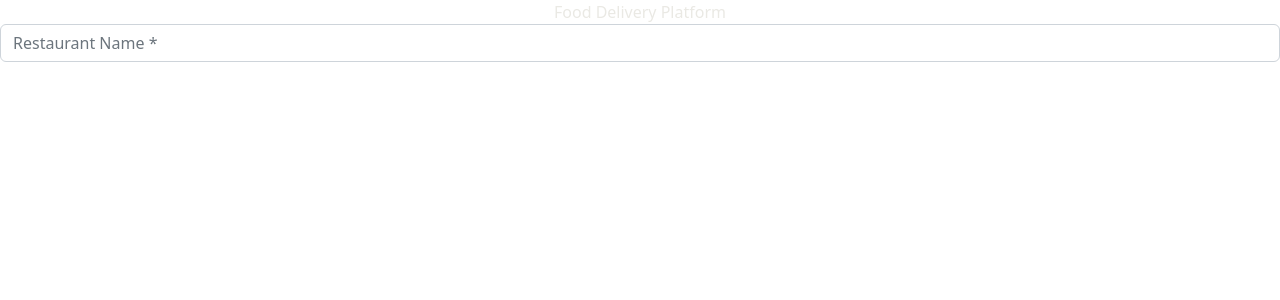
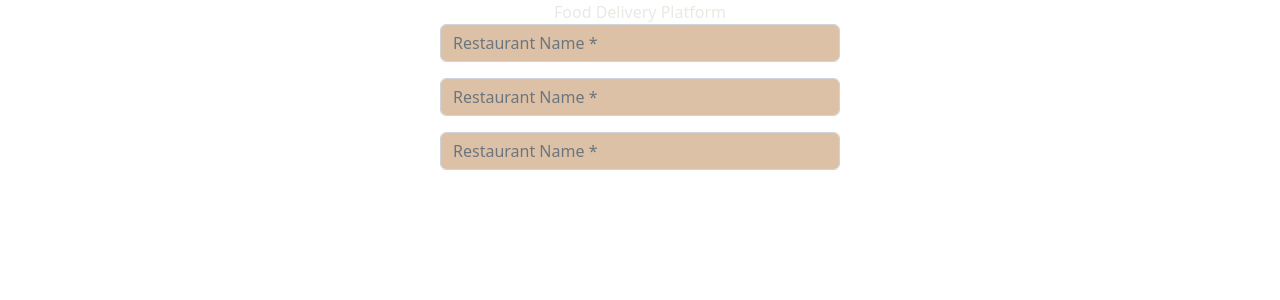
Before and after one commit to DavidMukhiya/food-delivery-platform, a React (Create React App) app in the folder food-delivery-platform/: page / in a window 1280 px wide. Shown: the top 300 px of the page. Built offline with nearby package versions, Linux system fonts and the light colour scheme.

Commit message:
added form input in add restaurant

```diff
--- a/food-delivery-platform/public/index.html
+++ b/food-delivery-platform/public/index.html
@@ -26,7 +26,7 @@
     -->
     <title>React App</title>
   </head>
-  <body style="color: #EAE9E4;">
+  <body style="color:#EAE9E4;">
     <noscript>You need to enable JavaScript to run this app.</noscript>
     <div id="root"></div>
     <!--
--- a/food-delivery-platform/src/components/AddRestaurentComponent.js
+++ b/food-delivery-platform/src/components/AddRestaurentComponent.js
@@ -4,9 +4,9 @@ import { Form, FormGroup, Input, Label } from 'reactstrap'
 const AddRestaurentComponent = () => {
   return (
     <div>
-        <Form>
+        <Form >
             <FormGroup>
-                <Label for='restaurantName' className='visually-hidden'>
+                <Label for='restaurantName' className='visually-hidden' style={{color: '#5B4F47'}}>
                     Restaurant Name
                 </Label>
                 <Input
@@ -14,6 +14,31 @@ const AddRestaurentComponent = () => {
                     name='email'
                     placeholder='Restaurant Name *'
                     type='email'
+                    style={{backgroundColor: '#DDC1A7', width:'25rem', margin:'auto'}}
+                />
+            </FormGroup>
+            <FormGroup>
+                <Label for='restaurantName' className='visually-hidden' style={{color: '#5B4F47'}}>
+                    Restaurant Name
+                </Label>
+                <Input
+                    id='restaurantName'
+                    name='email'
+                    placeholder='Restaurant Name *'
+                    type='email'
+                    style={{backgroundColor: '#DDC1A7', width:'25rem', margin:'auto'}}
+                />
+            </FormGroup>
+            <FormGroup>
+                <Label for='restaurantName' className='visually-hidden' style={{color: '#5B4F48'}}>
+                    Restaurant Name
+                </Label>
+                <Input
+                    id='restaurantName'
+                    name='email'
+                    placeholder='Restaurant Name *'
+                    type='email'
+                    style={{backgroundColor: '#DDC1A7', width:'25rem', margin:'auto'}}
                 />
             </FormGroup>
         </Form>
```
